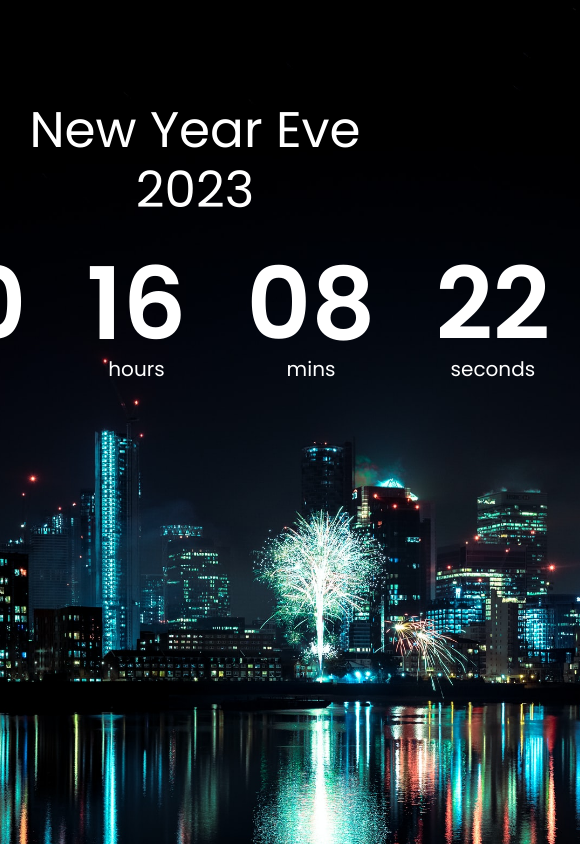
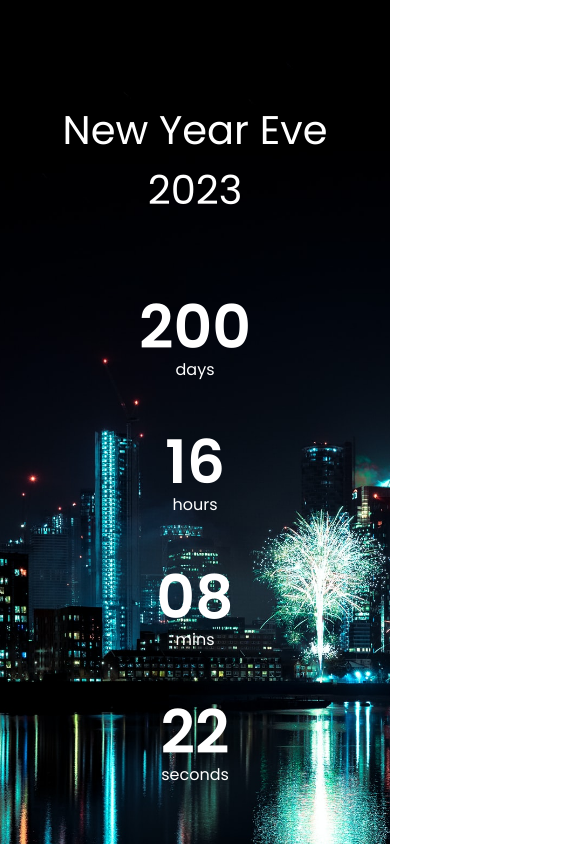
Before and after one commit to giovannyrogi/Countdown-Timer, a plain HTML site: page index.html in a window 390 px wide. Shown: the whole page, 580 px wide, since content can reach past the window. Drawn offline with Linux system fonts and the light colour scheme.

Commit message:
membuat web menjadi responsive

```diff
--- a/style.css
+++ b/style.css
@@ -43,3 +43,25 @@ h1 {
 .countdown-position span {
     font-size: 20px;
 }
+
+@media(max-width:768px) {
+    .countdown-container{
+        display: inline-block;
+    }
+
+    .countdown-position{
+        margin: 50px 0;
+    }
+
+    .countdown-position span{
+        font-size: 16px;
+    }
+
+    .bigtext{
+        font-size: 60px;
+    }
+
+    h1{
+        font-size: 40px;
+    }
+}
```
